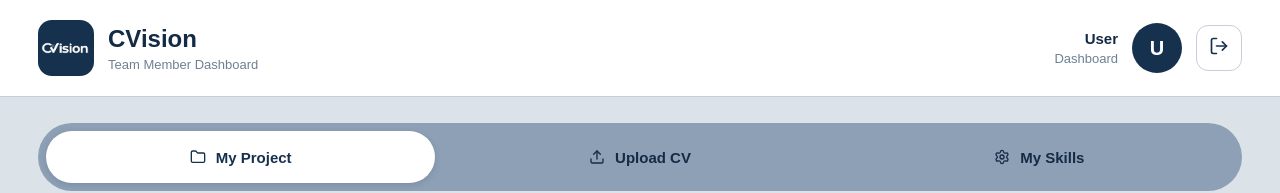
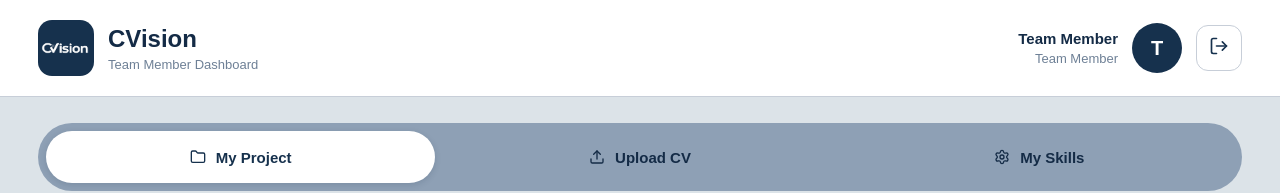
Before and after one commit to HebaAlhjaj/CVision-Frontend, a React app: page /team-member/my-project in a window 1280 px wide. Shown: the top 193 px of the page. Built offline with nearby package versions, Linux system fonts and the light colour scheme; no server answers; the HTML template or start-up script is replaced by a standard one.

Commit message:
Update my projects dropdown UI

```diff
--- a/src/features/project-manager/ProjectManagerLayout.jsx
+++ b/src/features/project-manager/ProjectManagerLayout.jsx
@@ -16,9 +16,9 @@ export default function ProjectManagerLayout() {
   const navigate = useNavigate();
   const location = useLocation();
 
-  const [selectedProjectId, setSelectedProjectId] = useState(
-    localStorage.getItem("project_id")
-  );
+const [selectedProjectId, setSelectedProjectId] = useState(
+  localStorage.getItem("project_id")
+);
 
   const [userName, setUserName] = useState(
     localStorage.getItem("name") ||
--- a/src/features/team-member/TeamMemberLayout.jsx
+++ b/src/features/team-member/TeamMemberLayout.jsx
@@ -6,10 +6,26 @@ export default function TeamMemberLayout() {
   const navigate = useNavigate();
   const location = useLocation();
 
-  const fullName = localStorage.getItem("full_name") || "User";
-  const firstLetter = fullName.charAt(0).toUpperCase();
+  const userName =
+    localStorage.getItem("name") ||
+    localStorage.getItem("username") ||
+    localStorage.getItem("full_name") ||
+    localStorage.getItem("email") ||
+    "Team Member";
+
+  const firstLetter = userName.charAt(0).toUpperCase();
 
   const handleLogout = () => {
+    localStorage.removeItem("token");
+    localStorage.removeItem("access_token");
+    localStorage.removeItem("project_id");
+    localStorage.removeItem("name");
+    localStorage.removeItem("username");
+    localStorage.removeItem("full_name");
+    localStorage.removeItem("email");
+    localStorage.removeItem("role");
+    localStorage.removeItem("user_id");
+
     navigate("/login");
   };
 
@@ -33,8 +49,8 @@ export default function TeamMemberLayout() {
 
         <div className="tm-topbar-right">
           <div className="tm-user-info">
-            <h4>{fullName}</h4>
-            <p>Dashboard</p>
+            <h4>{userName}</h4>
+            <p>Team Member</p>
           </div>
 
           <div className="tm-avatar">{firstLetter}</div>
```
